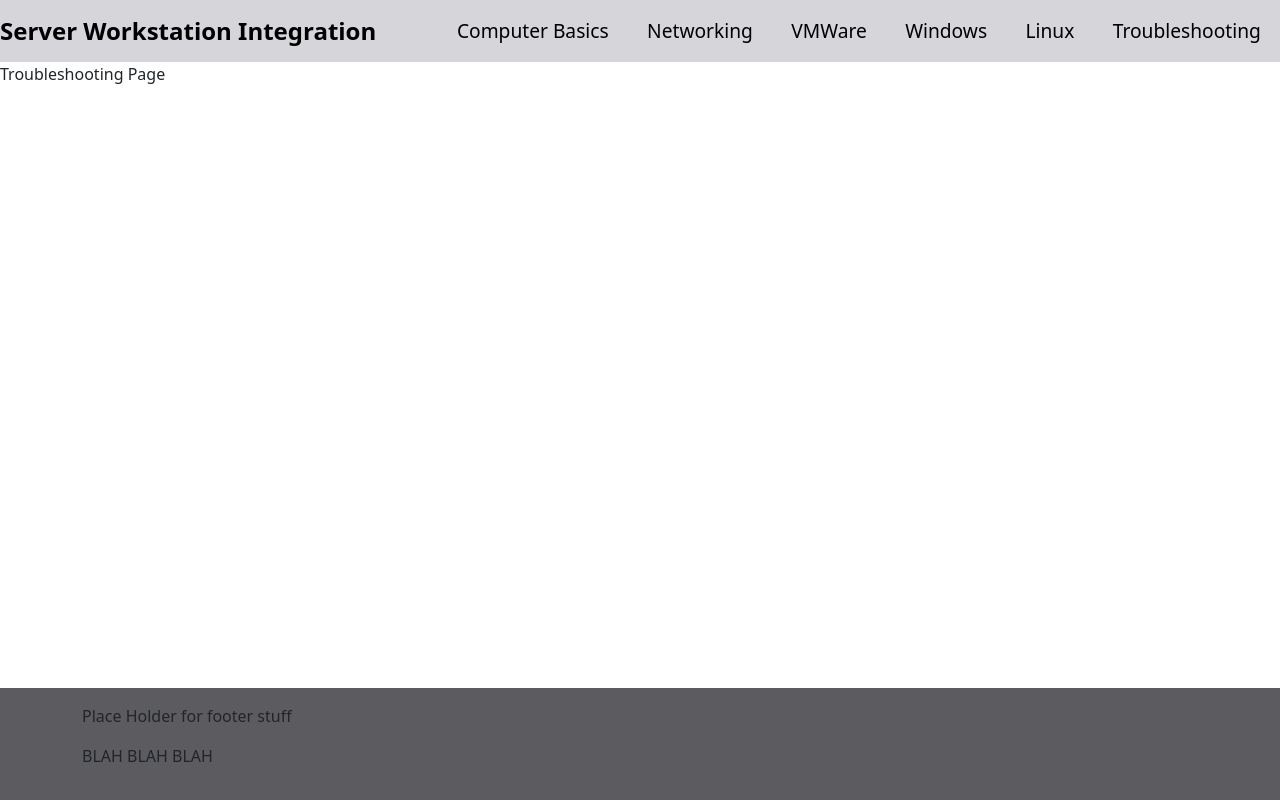
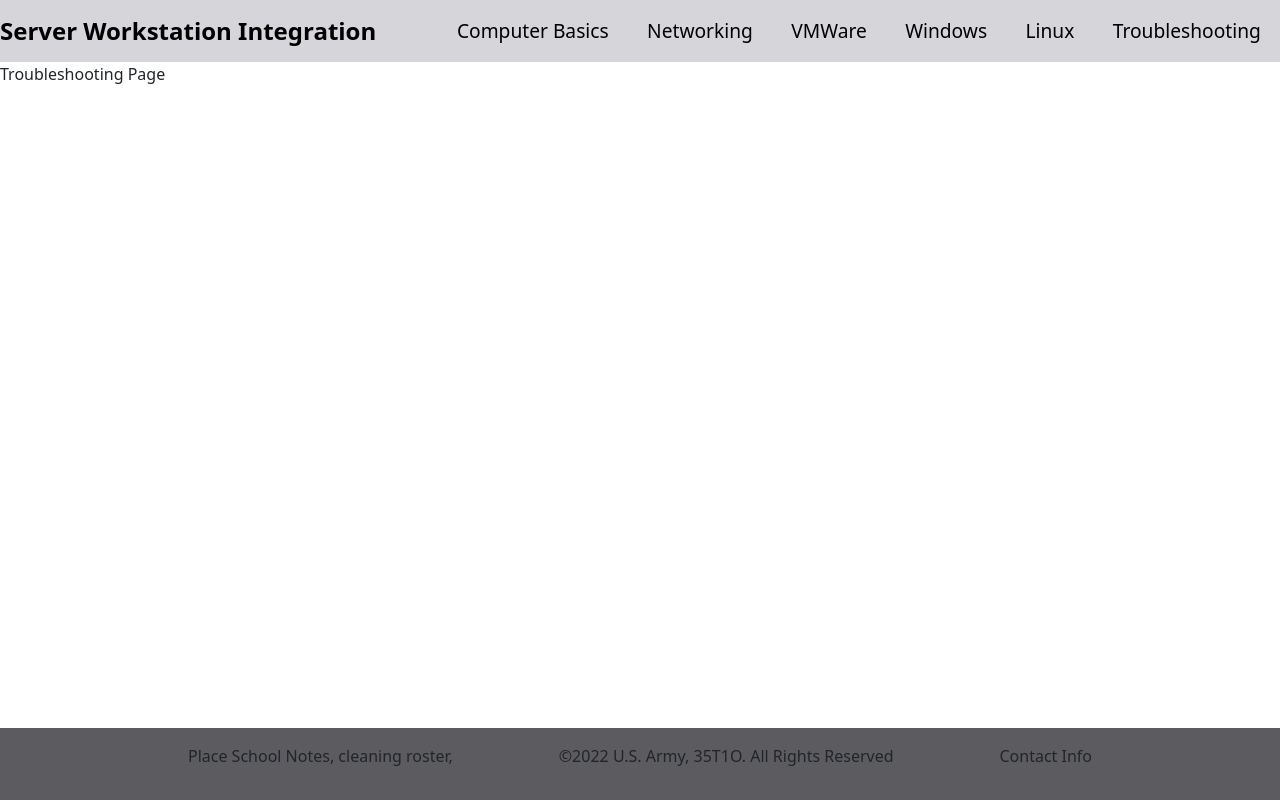
Before and after one commit to LAWLZXDD/T-intra, a React (Create React App) app: page /Troubleshooting in a window 1280 px wide. Built offline with nearby package versions, Linux system fonts and the light colour scheme.

Commit message:
messin with flexbox

```diff
--- a/src/App.css
+++ b/src/App.css
@@ -35,3 +35,8 @@ footer{
   display: flex;
   justify-content: flex-end;
 }
+.container{
+  display: flex;
+  justify-content: center;
+  justify-content: space-evenly;
+}
--- a/src/components/Footer.js
+++ b/src/components/Footer.js
@@ -5,8 +5,9 @@ function Footer(){
     return(
         <footer>
             <div className="container">
-                <p className="box">Place Holder for footer stuff</p>
-                <p className="box"> BLAH BLAH BLAH</p>
+                <p className="box">Place School Notes, cleaning roster, </p>
+                <p className="box">©2022 U.S. Army, 35T1O. All Rights Reserved</p>
+                <p className="box">Contact Info</p>
             </div>
 
         </footer>
```
